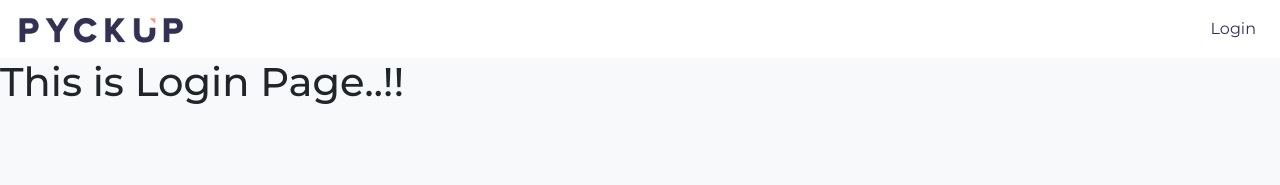
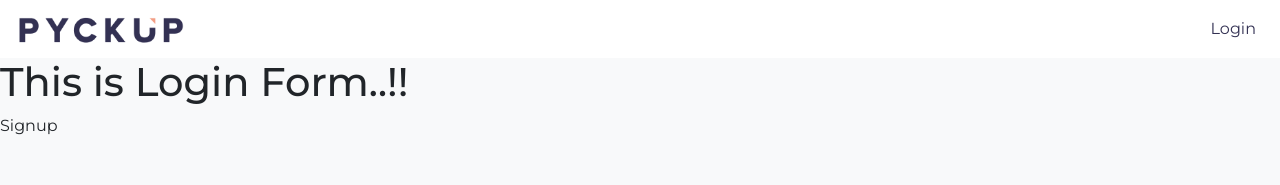
Before and after one commit to PalashBera/pyckup, a React (Create React App) app: page /login in a window 1280 px wide. Shown: the top 185 px of the page. Built offline with nearby package versions, Linux system fonts and the light colour scheme.

Commit message:
Adding signup and login component

```diff
--- /dev/null
+++ b/src/components/LoginForm/index.js
@@ -0,0 +1,10 @@
+function LoginForm({ toggleLoginForm }) {
+  return (
+    <>
+      <h1>This is Login Form..!!</h1>
+      <span onClick={toggleLoginForm}>Signup</span>
+    </>
+  )
+}
+
+export default LoginForm;
--- /dev/null
+++ b/src/components/SignupForm/index.js
@@ -0,0 +1,10 @@
+function SignupForm({ toggleLoginForm }) {
+  return (
+    <>
+      <h1>This is Signup Form..!!</h1>
+      <span onClick={toggleLoginForm}>Login</span>
+    </>
+  )
+}
+
+export default SignupForm;
--- a/src/pages/LoginPage/index.js
+++ b/src/pages/LoginPage/index.js
@@ -1,6 +1,13 @@
+import { useState } from 'react';
+import LoginForm from '../../components/LoginForm';
+import SignupForm from '../../components/SignupForm';
+
 function LoginPage() {
+  const [loginForm, setLoginForm] = useState(true);
+  const toggleLoginForm = () => setLoginForm(!loginForm);
+
   return (
-    <h1>This is Login Page..!!</h1>
+    loginForm ? <LoginForm toggleLoginForm={toggleLoginForm} /> : <SignupForm toggleLoginForm={toggleLoginForm} />
   )
 }
 
```
